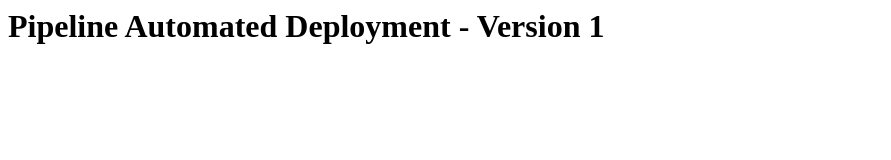
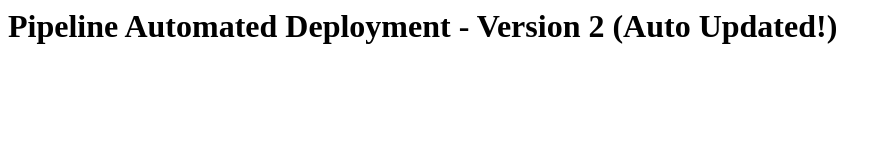
Before and after one commit to aadithp-2006/a2, a plain HTML site: page index.html in a window 1280 px wide. Shown: the whole page, without its empty margins (0-891 px from the left). Drawn offline with Linux system fonts and the light colour scheme.

Commit message:
Updated to Version 2

```diff
--- a/index.html
+++ b/index.html
@@ -1 +1 @@
-<h1>Pipeline Automated Deployment - Version 1</h1>
+<h1>Pipeline Automated Deployment - Version 2 (Auto Updated!)</h1>
```
